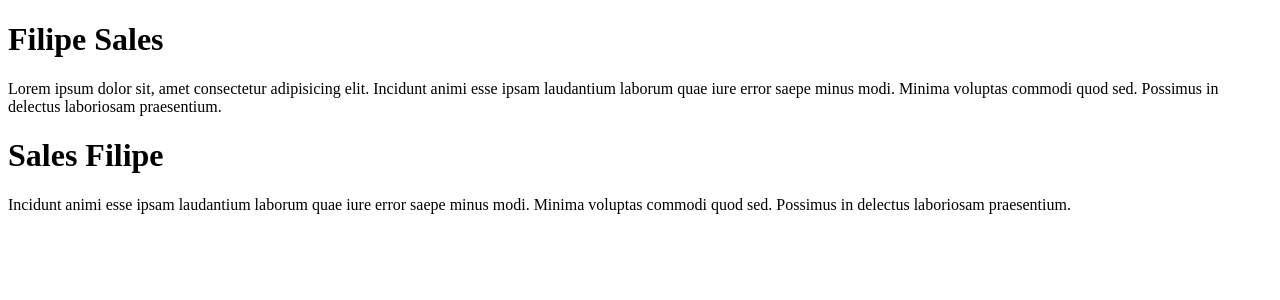
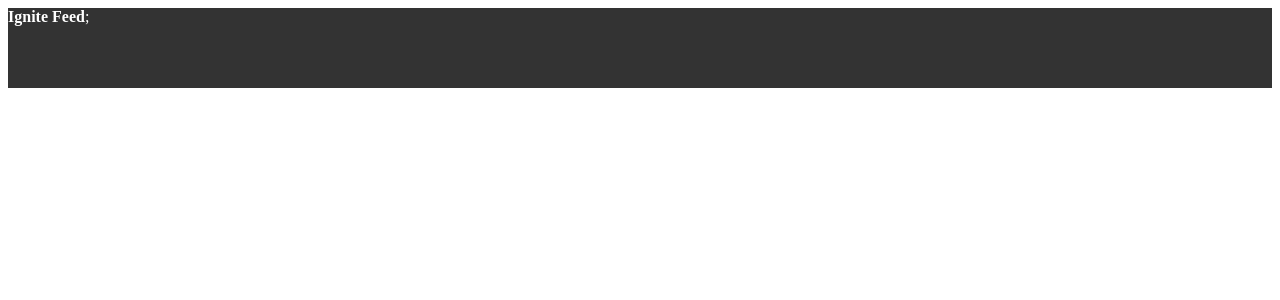
Before and after one commit to filipesalesaraujo/ignite-feed, a React (Vite) app: page / in a window 1280 px wide. Shown: the top 300 px of the page. Built offline with nearby package versions, Linux system fonts and the light colour scheme.

Commit message:
CSS Modules

```diff
--- a/src/App.tsx
+++ /dev/null
@@ -1,17 +0,0 @@
-import { Post } from "./Post";
-
-export function App() {
-  return (
-    <>
-      <Post
-        author="Filipe Sales"
-        content="Lorem ipsum dolor sit, amet consectetur adipisicing elit. Incidunt animi esse ipsam laudantium laborum quae iure error saepe minus modi. Minima voluptas commodi quod sed. Possimus in delectus laboriosam praesentium."
-      />
-
-      <Post
-        author="Sales Filipe"
-        content="Incidunt animi esse ipsam laudantium laborum quae iure error saepe minus modi. Minima voluptas commodi quod sed. Possimus in delectus laboriosam praesentium."
-      />
-    </>
-  );
-}
--- a/src/Post/index.tsx
+++ /dev/null
@@ -1,10 +0,0 @@
-import { Props } from "./index.types";
-
-export function Post({ author, content }: Props) {
-  return (
-    <div>
-      <h1>{author}</h1>
-      <p>{content}</p>
-    </div>
-  );
-}
--- a/src/Post/index.types.ts
+++ /dev/null
@@ -1,4 +0,0 @@
-export interface Props {
-  author: string;
-  content: string;
-}
--- /dev/null
+++ b/src/components/Header/index.module.css
@@ -0,0 +1,5 @@
+.header {
+  background: #333;
+  height: 80px;
+  color: #fff;
+}
--- /dev/null
+++ b/src/components/Header/index.tsx
@@ -0,0 +1,9 @@
+import styles from "./index.module.css";
+
+export function Header() {
+  return (
+    <header className={styles.header}>
+      <strong>Ignite Feed</strong>;
+    </header>
+  );
+}
--- a/src/main.tsx
+++ b/src/main.tsx
@@ -1,10 +1,9 @@
 import React from "react";
 import ReactDOM from "react-dom/client";
-
-import { App } from "./App";
+import { Header } from "./components/Header";
 
 ReactDOM.createRoot(document.getElementById("root")!).render(
   <React.StrictMode>
-    <App />
+    <Header />
   </React.StrictMode>
 );
```
Also changed, not shown: 1 other file (tests, documents, lock files or other folders).
